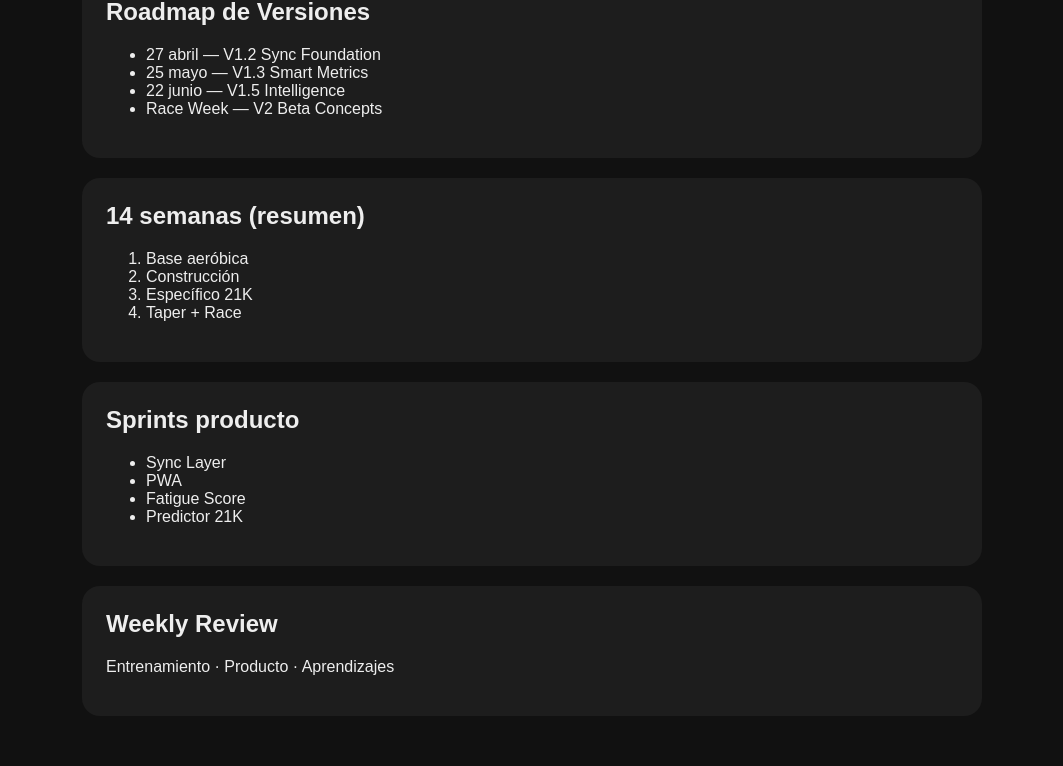
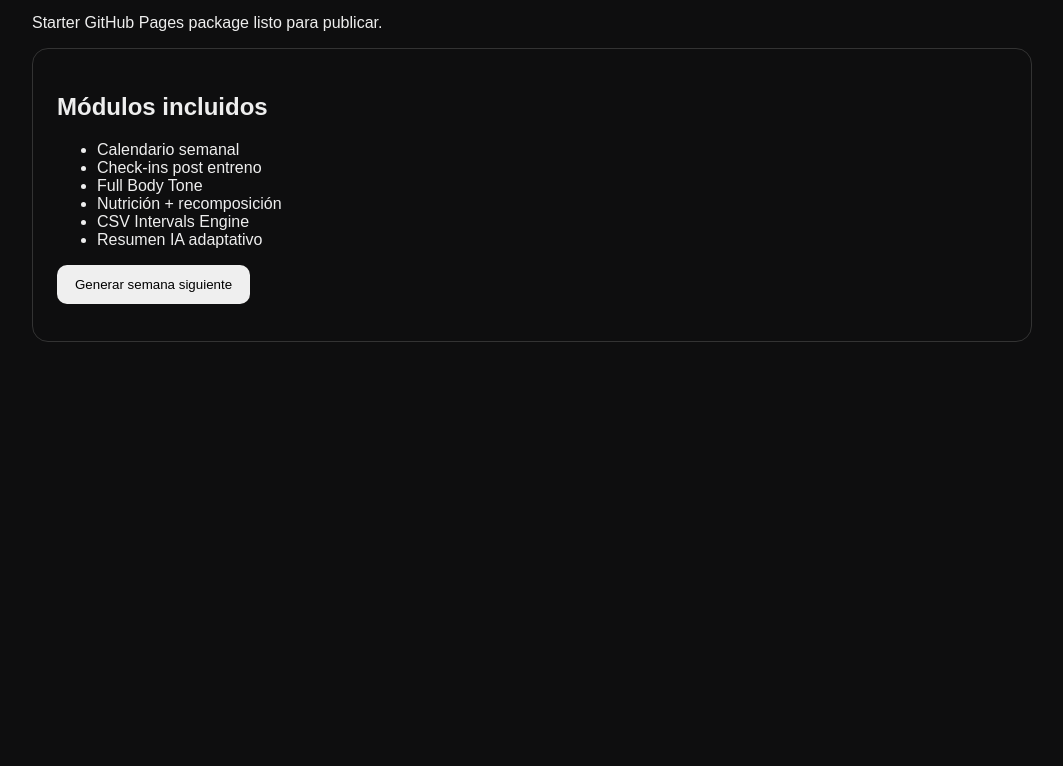
Before and after one commit to JmoaOCC/CLOE, a plain HTML site: page index.html in a window 1280 px wide. Shown: the part 114-880 px from the top of the page, without its empty margins (108-1171 px from the left). After the commit the page ends 800 px from the top, so only its background shows below. Drawn offline with Linux system fonts and the light colour scheme.

Commit message:
Add files via upload

```diff
--- /dev/null
+++ b/css/styles.css
@@ -0,0 +1,3 @@
+body{font-family:Arial,sans-serif;background:#0e0e0f;color:#eee;padding:40px}
+.app{max-width:1000px;margin:auto}.card{border:1px solid #333;padding:24px;border-radius:16px}
+h1{color:#c8f135}button{padding:12px 18px;border-radius:10px;border:none}
--- a/index.html
+++ b/index.html
@@ -1,48 +1,28 @@
-<!doctype html>
+<!DOCTYPE html>
 <html lang="es">
 <head>
 <meta charset="UTF-8">
-<meta name="viewport" content="width=device-width,initial-scale=1">
-<title>JORGE 21K Roadmap</title>
-<link rel="stylesheet" href="styles.css">
+<meta name="viewport" content="width=device-width,initial-scale=1.0">
+<title>Jorge Adaptive Coach</title>
+<link rel="stylesheet" href="css/styles.css">
+<script defer src="js/app.js"></script>
 </head>
 <body>
-<div class="wrap">
-<h1>JORGE 21K — Build in Public Cycle 01</h1>
-
+<div class="app">
+<h1>JORGE 21K — Adaptive Coach</h1>
+<p>Starter GitHub Pages package listo para publicar.</p>
 <section class="card">
-<h2>Roadmap de Versiones</h2>
+<h2>Módulos incluidos</h2>
 <ul>
-<li>27 abril — V1.2 Sync Foundation</li>
-<li>25 mayo — V1.3 Smart Metrics</li>
-<li>22 junio — V1.5 Intelligence</li>
-<li>Race Week — V2 Beta Concepts</li>
+<li>Calendario semanal</li>
+<li>Check-ins post entreno</li>
+<li>Full Body Tone</li>
+<li>Nutrición + recomposición</li>
+<li>CSV Intervals Engine</li>
+<li>Resumen IA adaptativo</li>
 </ul>
-</section>
-
-<section class="card">
-<h2>14 semanas (resumen)</h2>
-<ol>
-<li>Base aeróbica</li>
-<li>Construcción</li>
-<li>Específico 21K</li>
-<li>Taper + Race</li>
-</ol>
-</section>
-
-<section class="card">
-<h2>Sprints producto</h2>
-<ul>
-<li>Sync Layer</li>
-<li>PWA</li>
-<li>Fatigue Score</li>
-<li>Predictor 21K</li>
-</ul>
-</section>
-
-<section class="card">
-<h2>Weekly Review</h2>
-<p>Entrenamiento · Producto · Aprendizajes</p>
+<button onclick="generateWeek()">Generar semana siguiente</button>
+<pre id="out"></pre>
 </section>
 </div>
 </body>
--- a/js/app.js
+++ b/js/app.js
@@ -1,7 +1 @@
-import { initDB } from './storage/indexeddb.js';
-import { syncPending } from './services/sync-engine.js';
-
-await initDB();
-await syncPending();
-
-console.log('JORGE 21K sync ready');
+function generateWeek(){document.getElementById('out').textContent='Adaptive engine: progresar carga +5%';}
```
Also changed, not shown: 1 other file.
